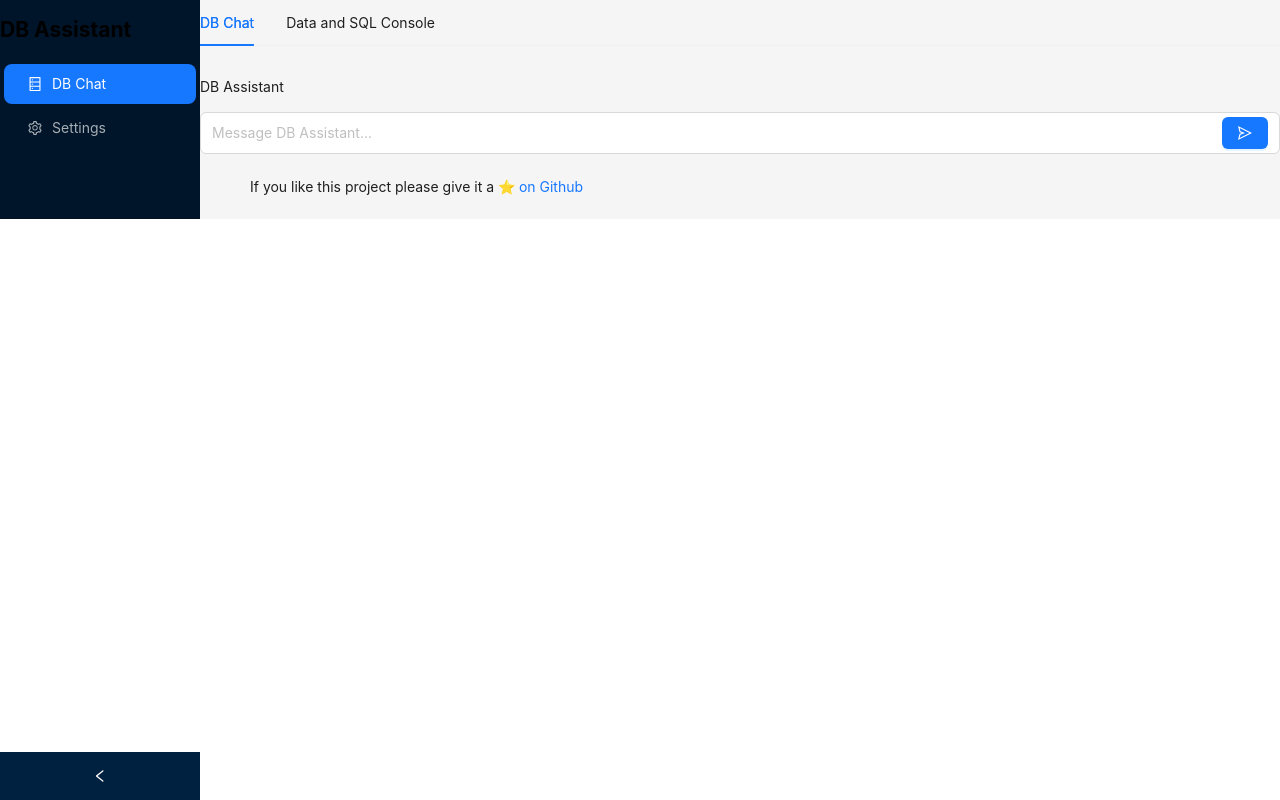
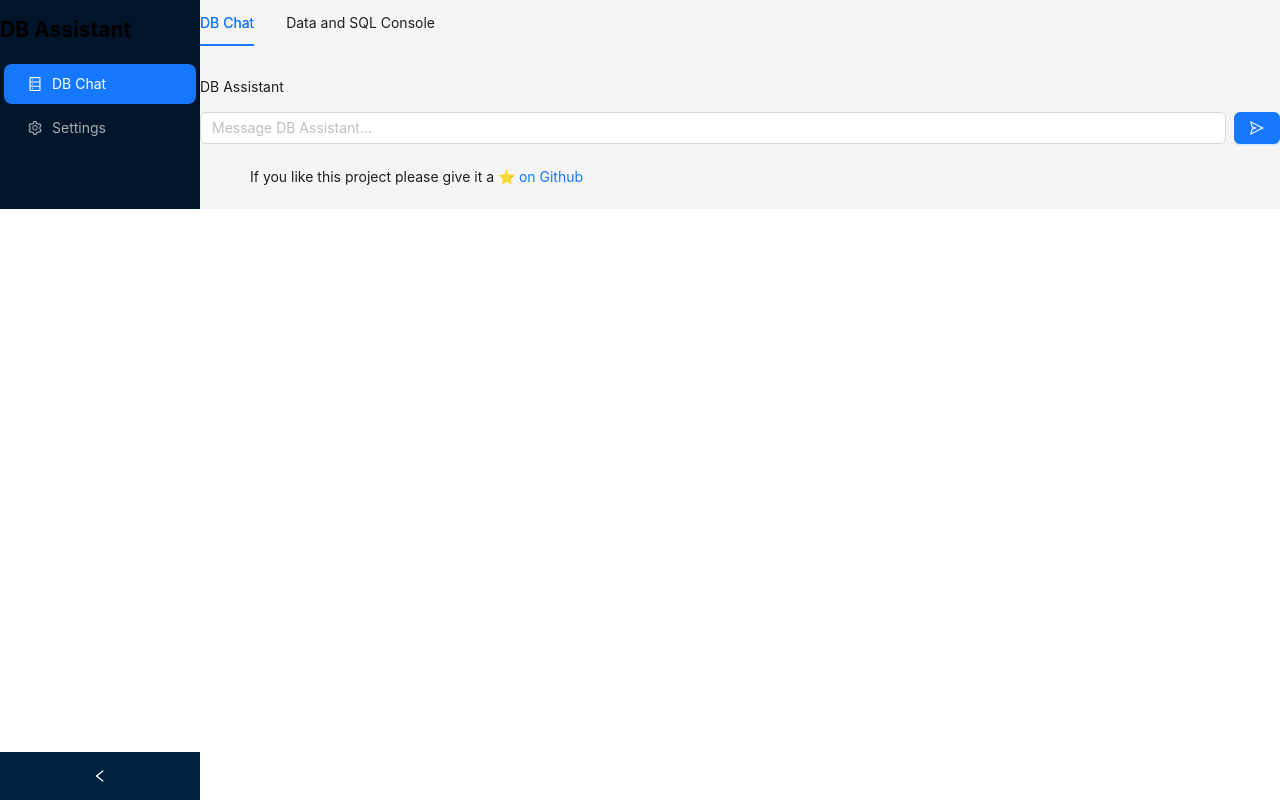
Before and after one commit to chat-stack/db-assistant, a Next.js app: page /db-chat in a window 1280 px wide. Built offline with nearby package versions, Linux system fonts and the light colour scheme.

Commit message:
textarea input

```diff
--- a/pages/_app.tsx
+++ b/pages/_app.tsx
@@ -74,7 +74,7 @@ const App = ({ Component, pageProps }: AppProps) => {
         <Content className="m-8">
           <Component {...pageProps} />
         </Content>
-        <Footer className="text-center py-4">
+        <Footer className="text-center pb-4 pt-0">
           If you like this project please give it a{' '}
           <a href="https://github.com/chat-stack/db-assistant" target="_blank">
             ⭐ on Github
--- a/pages/db-chat/index.tsx
+++ b/pages/db-chat/index.tsx
@@ -1,6 +1,16 @@
 import { PlayCircleOutlined, SendOutlined } from '@ant-design/icons';
 import Editor from '@monaco-editor/react';
-import { Button, Form, Input, Layout, message, Table, Tabs } from 'antd';
+import {
+  Button,
+  Col,
+  Form,
+  Input,
+  Layout,
+  message,
+  Row,
+  Table,
+  Tabs,
+} from 'antd';
 import Head from 'next/head';
 import { ThreadMessage } from 'openai/resources/beta/threads/messages/messages';
 import { Resizable } from 're-resizable';
@@ -84,8 +94,8 @@ export default function DbChat() {
       }
     }
   };
-  const handleKeyDown = (event: React.KeyboardEvent<HTMLInputElement>) => {
-    if (event.key === 'Enter') {
+  const handleKeyDown = (event: React.KeyboardEvent<HTMLTextAreaElement>) => {
+    if (event.key === 'Enter' && !event.shiftKey) {
       event.preventDefault(); // prevent form submission
       sendMessage();
     }
@@ -300,18 +310,27 @@ export default function DbChat() {
           </Content>
           <Footer className="text-center min-w-full" style={{ padding: 0 }}>
             <Form className="pt-4">
-              <Input
-                className="min-w-full"
-                placeholder="Message DB Assistant..."
-                value={userInput}
-                onChange={(e) => setUserInput(e.target.value)}
-                onKeyDown={handleKeyDown}
-                suffix={
-                  <Button type="primary" onClick={sendMessage}>
+              <Row gutter={8}>
+                <Col flex="auto">
+                  <Input.TextArea
+                    className="min-w-full"
+                    placeholder="Message DB Assistant..."
+                    value={userInput}
+                    onChange={(e) => setUserInput(e.target.value)}
+                    onKeyDown={handleKeyDown}
+                    autoSize={{ minRows: 1, maxRows: 2 }}
+                  />
+                </Col>
+                <Col>
+                  <Button
+                    type="primary"
+                    onClick={sendMessage}
+                    className="h-full"
+                  >
                     <SendOutlined />
                   </Button>
-                }
-              />
+                </Col>
+              </Row>
             </Form>
           </Footer>
         </Layout>
```
